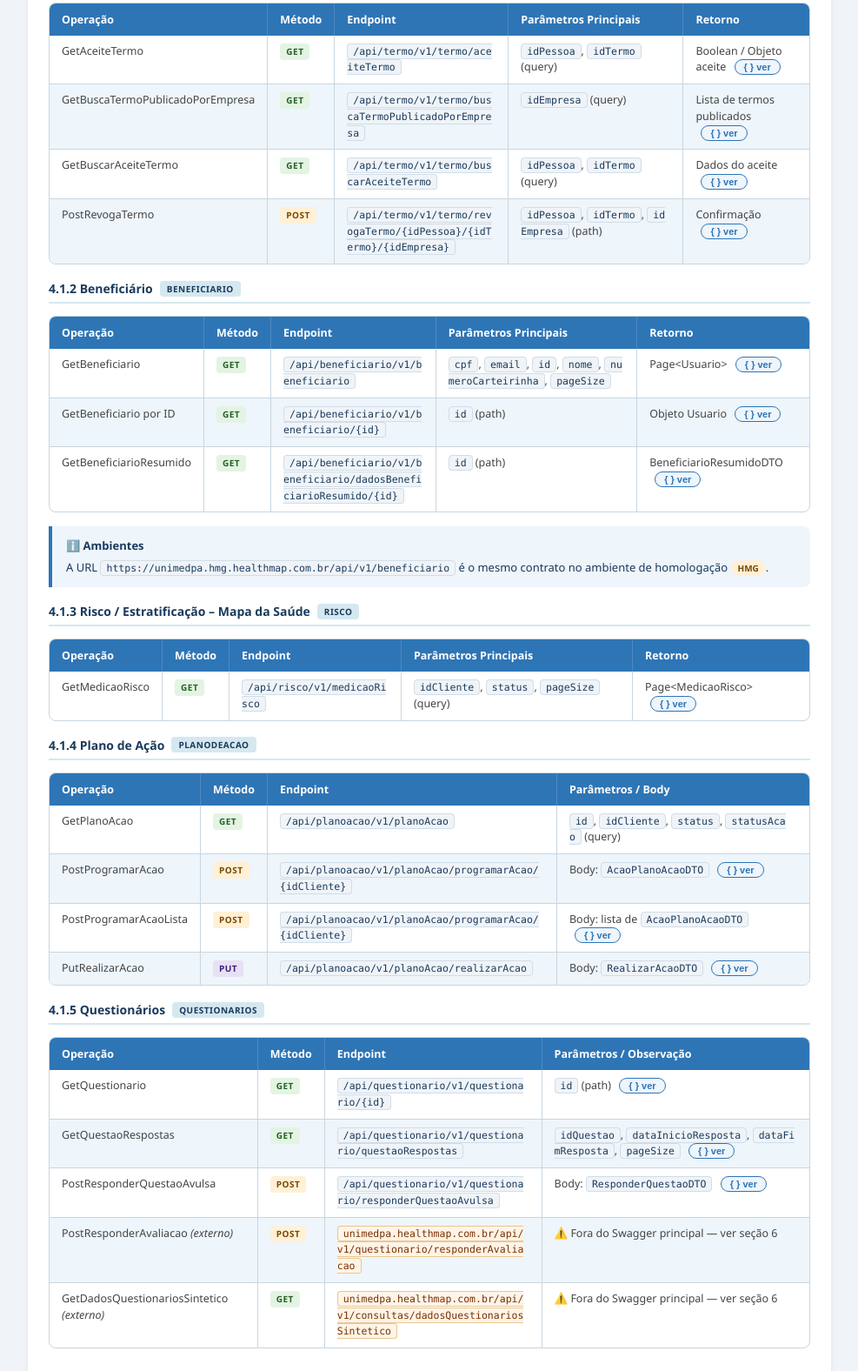
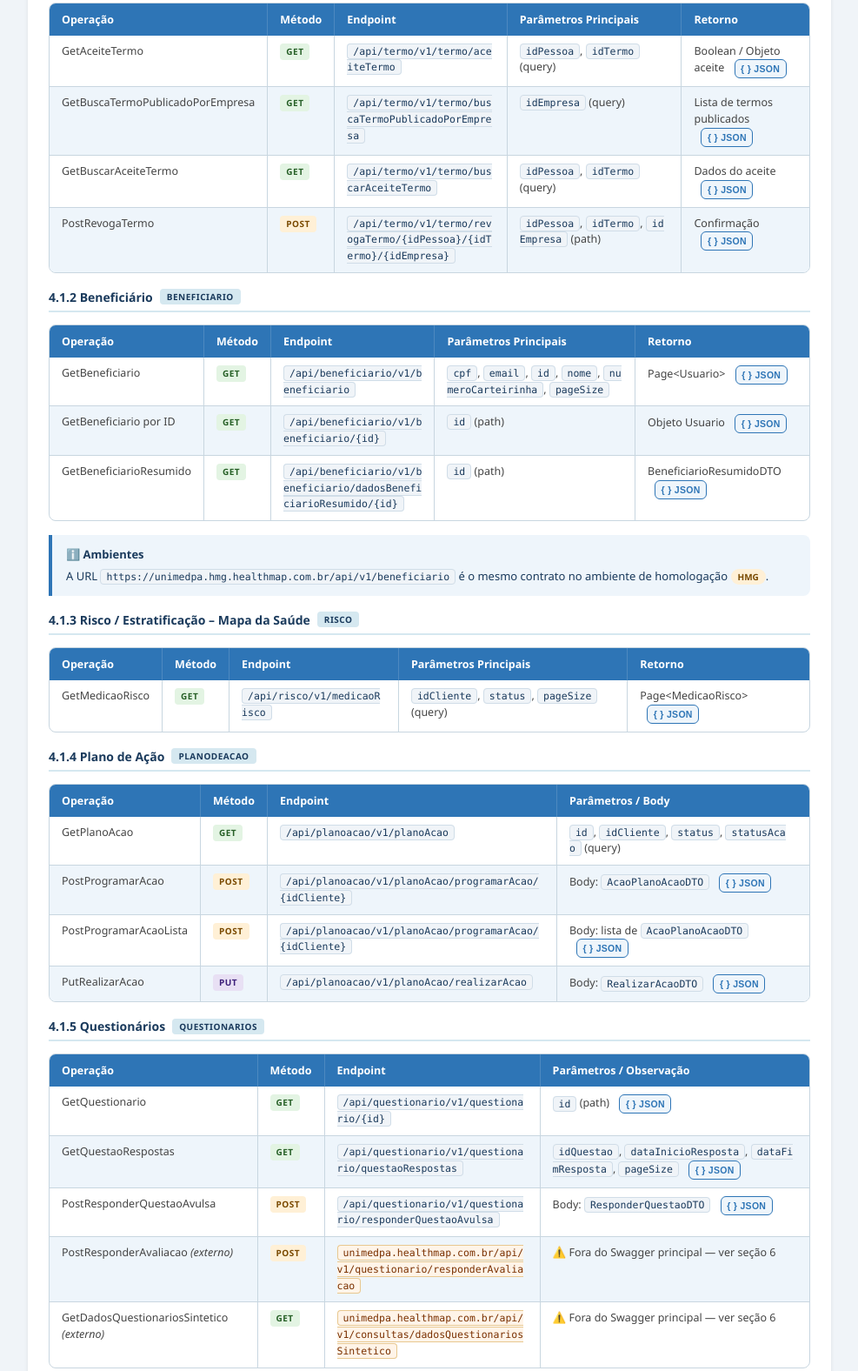
Before and after one commit to Fourge-Tech/arquitetura-healthmap, a plain HTML site: page index.html in a window 1280 px wide. Shown: the part 2429-4005 px from the top of the page at 87% size, without its empty margins (276-1263 px from the left). Drawn offline with Linux system fonts and the light colour scheme.

Commit message:
style: padroniza botão payload com tamanho fixo e label JSON

```diff
--- a/index.html
+++ b/index.html
@@ -360,15 +360,20 @@
 
     /* ── PAYLOAD BUTTON ── */
     .btn-payload {
-      display: inline-flex; align-items: center; gap: 4px;
+      display: inline-flex; align-items: center; justify-content: center; gap: 4px;
       background: var(--blue-pale); border: 1px solid var(--blue-main);
-      color: var(--blue-main); border-radius: 12px;
-      padding: 2px 10px; font-size: 11px; font-weight: 600;
-      cursor: pointer; margin-left: 6px;
-      transition: background .15s, color .15s;
-      white-space: nowrap;
-    }
-    .btn-payload:hover { background: var(--blue-main); color: #fff; }
+      color: var(--blue-main); border-radius: 6px;
+      width: 60px; height: 22px;
+      font-size: 10.5px; font-weight: 700;
+      cursor: pointer; margin-left: 8px;
+      transition: background .15s, color .15s, box-shadow .15s;
+      white-space: nowrap; flex-shrink: 0;
+      vertical-align: middle; letter-spacing: .3px;
+    }
+    .btn-payload:hover {
+      background: var(--blue-main); color: #fff;
+      box-shadow: 0 2px 6px rgba(46,117,182,.3);
+    }
 
     /* ── MODAL ── */
     .modal-overlay {
@@ -742,28 +747,28 @@
                   <td><span class="method get">GET</span></td>
                   <td><code>/api/termo/v1/termo/aceiteTermo</code></td>
                   <td><code>idPessoa</code>, <code>idTermo</code> (query)</td>
-                  <td>Boolean / Objeto aceite <button class="btn-payload" onclick="openPayload('aceite-termo')">{ } ver</button></td>
+                  <td>Boolean / Objeto aceite <button class="btn-payload" onclick="openPayload('aceite-termo')">{ } JSON</button></td>
                 </tr>
                 <tr>
                   <td>GetBuscaTermoPublicadoPorEmpresa</td>
                   <td><span class="method get">GET</span></td>
                   <td><code>/api/termo/v1/termo/buscaTermoPublicadoPorEmpresa</code></td>
                   <td><code>idEmpresa</code> (query)</td>
-                  <td>Lista de termos publicados <button class="btn-payload" onclick="openPayload('termo-empresa')">{ } ver</button></td>
+                  <td>Lista de termos publicados <button class="btn-payload" onclick="openPayload('termo-empresa')">{ } JSON</button></td>
                 </tr>
                 <tr>
                   <td>GetBuscarAceiteTermo</td>
                   <td><span class="method get">GET</span></td>
                   <td><code>/api/termo/v1/termo/buscarAceiteTermo</code></td>
                   <td><code>idPessoa</code>, <code>idTermo</code> (query)</td>
-                  <td>Dados do aceite <button class="btn-payload" onclick="openPayload('buscar-aceite')">{ } ver</button></td>
+                  <td>Dados do aceite <button class="btn-payload" onclick="openPayload('buscar-aceite')">{ } JSON</button></td>
                 </tr>
                 <tr>
                   <td>PostRevogaTermo</td>
                   <td><span class="method post">POST</span></td>
                   <td><code>/api/termo/v1/termo/revogaTermo/{idPessoa}/{idTermo}/{idEmpresa}</code></td>
                   <td><code>idPessoa</code>, <code>idTermo</code>, <code>idEmpresa</code> (path)</td>
-                  <td>Confirmação <button class="btn-payload" onclick="openPayload('revoga-termo')">{ } ver</button></td>
+                  <td>Confirmação <button class="btn-payload" onclick="openPayload('revoga-termo')">{ } JSON</button></td>
                 </tr>
               </tbody>
             </table>
@@ -781,21 +786,21 @@
                   <td><span class="method get">GET</span></td>
                   <td><code>/api/beneficiario/v1/beneficiario</code></td>
                   <td><code>cpf</code>, <code>email</code>, <code>id</code>, <code>nome</code>, <code>numeroCarteirinha</code>, <code>pageSize</code></td>
-                  <td>Page&lt;Usuario&gt; <button class="btn-payload" onclick="openPayload('beneficiario-lista')">{ } ver</button></td>
+                  <td>Page&lt;Usuario&gt; <button class="btn-payload" onclick="openPayload('beneficiario-lista')">{ } JSON</button></td>
                 </tr>
                 <tr>
                   <td>GetBeneficiario por ID</td>
                   <td><span class="method get">GET</span></td>
                   <td><code>/api/beneficiario/v1/beneficiario/{id}</code></td>
                   <td><code>id</code> (path)</td>
-                  <td>Objeto Usuario <button class="btn-payload" onclick="openPayload('beneficiario-id')">{ } ver</button></td>
+                  <td>Objeto Usuario <button class="btn-payload" onclick="openPayload('beneficiario-id')">{ } JSON</button></td>
                 </tr>
                 <tr>
                   <td>GetBeneficiarioResumido</td>
                   <td><span class="method get">GET</span></td>
                   <td><code>/api/beneficiario/v1/beneficiario/dadosBeneficiarioResumido/{id}</code></td>
                   <td><code>id</code> (path)</td>
-                  <td>BeneficiarioResumidoDTO <button class="btn-payload" onclick="openPayload('beneficiario-resumido')">{ } ver</button></td>
+                  <td>BeneficiarioResumidoDTO <button class="btn-payload" onclick="openPayload('beneficiario-resumido')">{ } JSON</button></td>
                 </tr>
               </tbody>
             </table>
@@ -817,7 +822,7 @@
                   <td><span class="method get">GET</span></td>
                   <td><code>/api/risco/v1/medicaoRisco</code></td>
                   <td><code>idCliente</code>, <code>status</code>, <code>pageSize</code> (query)</td>
-                  <td>Page&lt;MedicaoRisco&gt; <button class="btn-payload" onclick="openPayload('medicao-risco')">{ } ver</button></td>
+                  <td>Page&lt;MedicaoRisco&gt; <button class="btn-payload" onclick="openPayload('medicao-risco')">{ } JSON</button></td>
                 </tr>
               </tbody>
             </table>
@@ -840,19 +845,19 @@
                   <td>PostProgramarAcao</td>
                   <td><span class="method post">POST</span></td>
                   <td><code>/api/planoacao/v1/planoAcao/programarAcao/{idCliente}</code></td>
-                  <td>Body: <code>AcaoPlanoAcaoDTO</code> <button class="btn-payload" onclick="openPayload('programar-acao')">{ } ver</button></td>
+                  <td>Body: <code>AcaoPlanoAcaoDTO</code> <button class="btn-payload" onclick="openPayload('programar-acao')">{ } JSON</button></td>
                 </tr>
                 <tr>
                   <td>PostProgramarAcaoLista</td>
                   <td><span class="method post">POST</span></td>
                   <td><code>/api/planoacao/v1/planoAcao/programarAcao/{idCliente}</code></td>
-                  <td>Body: lista de <code>AcaoPlanoAcaoDTO</code> <button class="btn-payload" onclick="openPayload('programar-acao')">{ } ver</button></td>
+                  <td>Body: lista de <code>AcaoPlanoAcaoDTO</code> <button class="btn-payload" onclick="openPayload('programar-acao')">{ } JSON</button></td>
                 </tr>
                 <tr>
                   <td>PutRealizarAcao</td>
                   <td><span class="method put">PUT</span></td>
                   <td><code>/api/planoacao/v1/planoAcao/realizarAcao</code></td>
-                  <td>Body: <code>RealizarAcaoDTO</code> <button class="btn-payload" onclick="openPayload('realizar-acao')">{ } ver</button></td>
+                  <td>Body: <code>RealizarAcaoDTO</code> <button class="btn-payload" onclick="openPayload('realizar-acao')">{ } JSON</button></td>
                 </tr>
               </tbody>
             </table>
@@ -869,19 +874,19 @@
                   <td>GetQuestionario</td>
                   <td><span class="method get">GET</span></td>
                   <td><code>/api/questionario/v1/questionario/{id}</code></td>
-                  <td><code>id</code> (path) <button class="btn-payload" onclick="openPayload('questionario')">{ } ver</button></td>
+                  <td><code>id</code> (path) <button class="btn-payload" onclick="openPayload('questionario')">{ } JSON</button></td>
                 </tr>
                 <tr>
                   <td>GetQuestaoRespostas</td>
                   <td><span class="method get">GET</span></td>
                   <td><code>/api/questionario/v1/questionario/questaoRespostas</code></td>
-                  <td><code>idQuestao</code>, <code>dataInicioResposta</code>, <code>dataFimResposta</code>, <code>pageSize</code> <button class="btn-payload" onclick="openPayload('questao-respostas')">{ } ver</button></td>
+                  <td><code>idQuestao</code>, <code>dataInicioResposta</code>, <code>dataFimResposta</code>, <code>pageSize</code> <button class="btn-payload" onclick="openPayload('questao-respostas')">{ } JSON</button></td>
                 </tr>
                 <tr>
                   <td>PostResponderQuestaoAvulsa</td>
                   <td><span class="method post">POST</span></td>
                   <td><code>/api/questionario/v1/questionario/responderQuestaoAvulsa</code></td>
-                  <td>Body: <code>ResponderQuestaoDTO</code> <button class="btn-payload" onclick="openPayload('responder-questao')">{ } ver</button></td>
+                  <td>Body: <code>ResponderQuestaoDTO</code> <button class="btn-payload" onclick="openPayload('responder-questao')">{ } JSON</button></td>
                 </tr>
                 <tr class="ext-url">
                   <td>PostResponderAvaliacao <em>(externo)</em></td>
@@ -927,8 +932,8 @@
             <table>
               <thead><tr><th>Operação</th><th>Método</th><th>Endpoint</th><th>Parâmetros Principais</th></tr></thead>
               <tbody>
-                <tr><td>GetBeneficiario</td><td><span class="method get">GET</span></td><td><code>/api/beneficiario/v1/beneficiario</code></td><td><code>cpf</code>, <code>email</code>, <code>id</code>, <code>nome</code>, <code>pageSize</code> <button class="btn-payload" onclick="openPayload('beneficiario-lista')">{ } ver</button></td></tr>
-                <tr><td>GetUsuario</td><td><span class="method get">GET</span></td><td><code>/api/seguranca/v1/usuario</code></td><td><code>cpf</code>, <code>email</code>, <code>id</code>, <code>nome</code>, <code>pageSize</code> <button class="btn-payload" onclick="openPayload('usuario')">{ } ver</button></td></tr>
+                <tr><td>GetBeneficiario</td><td><span class="method get">GET</span></td><td><code>/api/beneficiario/v1/beneficiario</code></td><td><code>cpf</code>, <code>email</code>, <code>id</code>, <code>nome</code>, <code>pageSize</code> <button class="btn-payload" onclick="openPayload('beneficiario-lista')">{ } JSON</button></td></tr>
+                <tr><td>GetUsuario</td><td><span class="method get">GET</span></td><td><code>/api/seguranca/v1/usuario</code></td><td><code>cpf</code>, <code>email</code>, <code>id</code>, <code>nome</code>, <code>pageSize</code> <button class="btn-payload" onclick="openPayload('usuario')">{ } JSON</button></td></tr>
               </tbody>
             </table>
           </div>
@@ -962,7 +967,7 @@
                   <td><span class="method post">POST</span></td>
                   <td><code>/api/internacao/v1/listarAlertasInternacao</code></td>
                   <td><code>dataInternacao</code>, <code>dataSaida</code>, <code>idGestor</code>, <code>pagina</code>, <code>itensPorPagina</code></td>
-                  <td>InternacaoDTO <button class="btn-payload" onclick="openPayload('alertas-internacao')">{ } ver</button></td>
+                  <td>InternacaoDTO <button class="btn-payload" onclick="openPayload('alertas-internacao')">{ } JSON</button></td>
                 </tr>
               </tbody>
             </table>
@@ -979,9 +984,9 @@
               <tbody>
                 <tr><td>Autenticação</td><td>PostToken</td><td><span class="method post">POST</span></td><td><code>/oauth/token</code></td></tr>
                 <tr><td>Beneficiário</td><td>GetBeneficiario</td><td><span class="method get">GET</span></td><td><code>/api/beneficiario/v1/beneficiario</code></td></tr>
-                <tr><td>Questionários</td><td>GetQuestionario</td><td><span class="method get">GET</span></td><td><code>/api/questionario/v1/questionario/{id}</code> <button class="btn-payload" onclick="openPayload('questionario')">{ } ver</button></td></tr>
-                <tr><td>Questionários</td><td>GetQuestaoRespostas</td><td><span class="method get">GET</span></td><td><code>/api/questionario/v1/questionario/questaoRespostas</code> <button class="btn-payload" onclick="openPayload('questao-respostas')">{ } ver</button></td></tr>
-                <tr><td>Questionários</td><td>PostResponderQuestaoAvulsa</td><td><span class="method post">POST</span></td><td><code>/api/questionario/v1/questionario/responderQuestaoAvulsa</code> <button class="btn-payload" onclick="openPayload('responder-questao')">{ } ver</button></td></tr>
+                <tr><td>Questionários</td><td>GetQuestionario</td><td><span class="method get">GET</span></td><td><code>/api/questionario/v1/questionario/{id}</code> <button class="btn-payload" onclick="openPayload('questionario')">{ } JSON</button></td></tr>
+                <tr><td>Questionários</td><td>GetQuestaoRespostas</td><td><span class="method get">GET</span></td><td><code>/api/questionario/v1/questionario/questaoRespostas</code> <button class="btn-payload" onclick="openPayload('questao-respostas')">{ } JSON</button></td></tr>
+                <tr><td>Questionários</td><td>PostResponderQuestaoAvulsa</td><td><span class="method post">POST</span></td><td><code>/api/questionario/v1/questionario/responderQuestaoAvulsa</code> <button class="btn-payload" onclick="openPayload('responder-questao')">{ } JSON</button></td></tr>
                 <tr class="ext-url"><td>Questionários (externo)</td><td>PostResponderAvaliacao</td><td><span class="method post">POST</span></td><td><code>unimedpa.healthmap.com.br/api/v1/questionario/responderAvaliacao</code></td></tr>
                 <tr class="ext-url"><td>Questionários (externo)</td><td>GetDadosQuestionariosSintetico</td><td><span class="method get">GET</span></td><td><code>unimedpa.healthmap.com.br/api/v1/consultas/dadosQuestionariosSintetico</code></td></tr>
               </tbody>
@@ -999,9 +1004,9 @@
               <tbody>
                 <tr><td>Autenticação</td><td>PostToken</td><td><span class="method post">POST</span></td><td><code>/oauth/token</code></td></tr>
                 <tr><td>Beneficiário</td><td>GetBeneficiario</td><td><span class="method get">GET</span></td><td><code>/api/beneficiario/v1/beneficiario</code></td></tr>
-                <tr><td>Questionários</td><td>GetQuestionario</td><td><span class="method get">GET</span></td><td><code>/api/questionario/v1/questionario/{id}</code> <button class="btn-payload" onclick="openPayload('questionario')">{ } ver</button></td></tr>
-                <tr><td>Questionários</td><td>GetQuestaoRespostas</td><td><span class="method get">GET</span></td><td><code>/api/questionario/v1/questionario/questaoRespostas</code> <button class="btn-payload" onclick="openPayload('questao-respostas')">{ } ver</button></td></tr>
-                <tr><td>Questionários</td><td>PostResponderQuestaoAvulsa</td><td><span class="method post">POST</span></td><td><code>/api/questionario/v1/questionario/responderQuestaoAvulsa</code> <button class="btn-payload" onclick="openPayload('responder-questao')">{ } ver</button></td></tr>
+                <tr><td>Questionários</td><td>GetQuestionario</td><td><span class="method get">GET</span></td><td><code>/api/questionario/v1/questionario/{id}</code> <button class="btn-payload" onclick="openPayload('questionario')">{ } JSON</button></td></tr>
+                <tr><td>Questionários</td><td>GetQuestaoRespostas</td><td><span class="method get">GET</span></td><td><code>/api/questionario/v1/questionario/questaoRespostas</code> <button class="btn-payload" onclick="openPayload('questao-respostas')">{ } JSON</button></td></tr>
+                <tr><td>Questionários</td><td>PostResponderQuestaoAvulsa</td><td><span class="method post">POST</span></td><td><code>/api/questionario/v1/questionario/responderQuestaoAvulsa</code> <button class="btn-payload" onclick="openPayload('responder-questao')">{ } JSON</button></td></tr>
                 <tr class="ext-url"><td>Questionários (externo)</td><td>PostResponderAvaliacao</td><td><span class="method post">POST</span></td><td><code>unimedpa.healthmap.com.br/api/v1/questionario/responderAvaliacao</code></td></tr>
               </tbody>
             </table>
@@ -1018,9 +1023,9 @@
               <tbody>
                 <tr><td>Autenticação</td><td>PostToken</td><td><span class="method post">POST</span></td><td><code>/oauth/token</code></td></tr>
                 <tr><td>Beneficiário</td><td>GetBeneficiario</td><td><span class="method get">GET</span></td><td><code>/api/beneficiario/v1/beneficiario</code></td></tr>
-                <tr><td>Questionários</td><td>GetQuestionario</td><td><span class="method get">GET</span></td><td><code>/api/questionario/v1/questionario/{id}</code> <button class="btn-payload" onclick="openPayload('questionario')">{ } ver</button></td></tr>
-                <tr><td>Questionários</td><td>GetQuestaoRespostas</td><td><span class="method get">GET</span></td><td><code>/api/questionario/v1/questionario/questaoRespostas</code> <button class="btn-payload" onclick="openPayload('questao-respostas')">{ } ver</button></td></tr>
-                <tr><td>Questionários</td><td>PostResponderQuestaoAvulsa</td><td><span class="method post">POST</span></td><td><code>/api/questionario/v1/questionario/responderQuestaoAvulsa</code> <button class="btn-payload" onclick="openPayload('responder-questao')">{ } ver</button></td></tr>
+                <tr><td>Questionários</td><td>GetQuestionario</td><td><span class="method get">GET</span></td><td><code>/api/questionario/v1/questionario/{id}</code> <button class="btn-payload" onclick="openPayload('questionario')">{ } JSON</button></td></tr>
+                <tr><td>Questionários</td><td>GetQuestaoRespostas</td><td><span class="method get">GET</span></td><td><code>/api/questionario/v1/questionario/questaoRespostas</code> <button class="btn-payload" onclick="openPayload('questao-respostas')">{ } JSON</button></td></tr>
+                <tr><td>Questionários</td><td>PostResponderQuestaoAvulsa</td><td><span class="method post">POST</span></td><td><code>/api/questionario/v1/questionario/responderQuestaoAvulsa</code> <button class="btn-payload" onclick="openPayload('responder-questao')">{ } JSON</button></td></tr>
                 <tr class="ext-url"><td>Questionários (externo)</td><td>PostResponderAvaliacao</td><td><span class="method post">POST</span></td><td><code>unimedpa.healthmap.com.br/api/v1/questionario/responderAvaliacao</code></td></tr>
               </tbody>
             </table>
```
